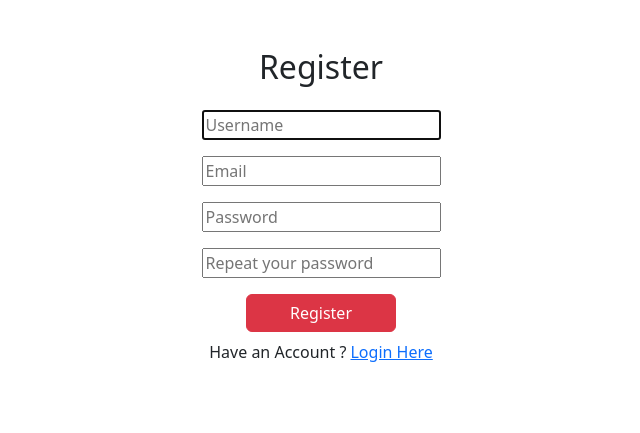
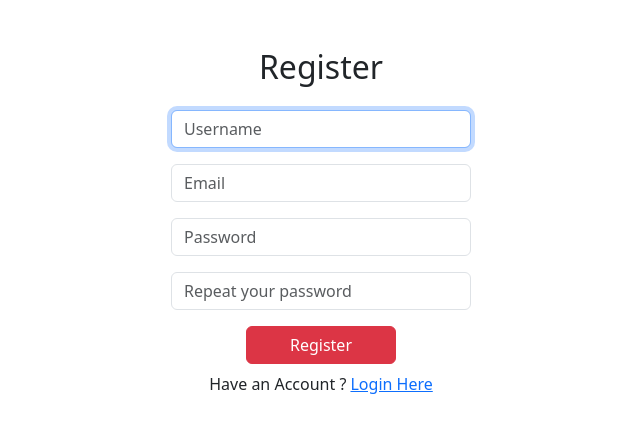
Before and after one commit to ThASh42/artquery, a Django app: page /register/ in a window 1280 px wide. Shown: the top 433 px of the page, without its empty margins (319-959 px from the left). Run offline with Django 5.2, Linux system fonts and the light colour scheme.

Commit message:
Update form field design

```diff
--- a/querygenerator/forms.py
+++ b/querygenerator/forms.py
@@ -9,10 +9,11 @@ class CustomUserCreationForm(UserCreationForm):
 
     def __init__(self, *args, **kwargs):
         super(CustomUserCreationForm, self).__init__(*args, **kwargs)
-        self.fields['username'].widget.attrs.update({'placeholder': 'Username'})
-        self.fields['email'].widget.attrs.update({'placeholder': 'Email'})
-        self.fields['password1'].widget.attrs.update({'placeholder': 'Password'})
-        self.fields['password2'].widget.attrs.update({'placeholder': 'Repeat your password'})
+        DEFAULT_ATTRS = {'class': 'form-control width-300'}
+        self.fields['username'].widget.attrs.update(DEFAULT_ATTRS | {'placeholder': 'Username'})
+        self.fields['email'].widget.attrs.update(DEFAULT_ATTRS | {'placeholder': 'Email'})
+        self.fields['password1'].widget.attrs.update(DEFAULT_ATTRS | {'placeholder': 'Password'})
+        self.fields['password2'].widget.attrs.update(DEFAULT_ATTRS | {'placeholder': 'Repeat your password'})
 
 class CustomAuthenticationForm(AuthenticationForm):
     class Meta:
--- a/querygenerator/static/css/querygenerator.css
+++ b/querygenerator/static/css/querygenerator.css
@@ -1,3 +1,7 @@
 #register-button-div {
   width: 150px;
+}
+
+.width-300 {
+  width: 300px;
 }/*# sourceMappingURL=querygenerator.css.map */
--- a/querygenerator/static/css/querygenerator.scss
+++ b/querygenerator/static/css/querygenerator.scss
@@ -1,3 +1,7 @@
 #register-button-div {
     width: 150px;
 }
+
+.width-300 {
+    width: 300px;
+}
```
Also changed, not shown: 1 other file.
